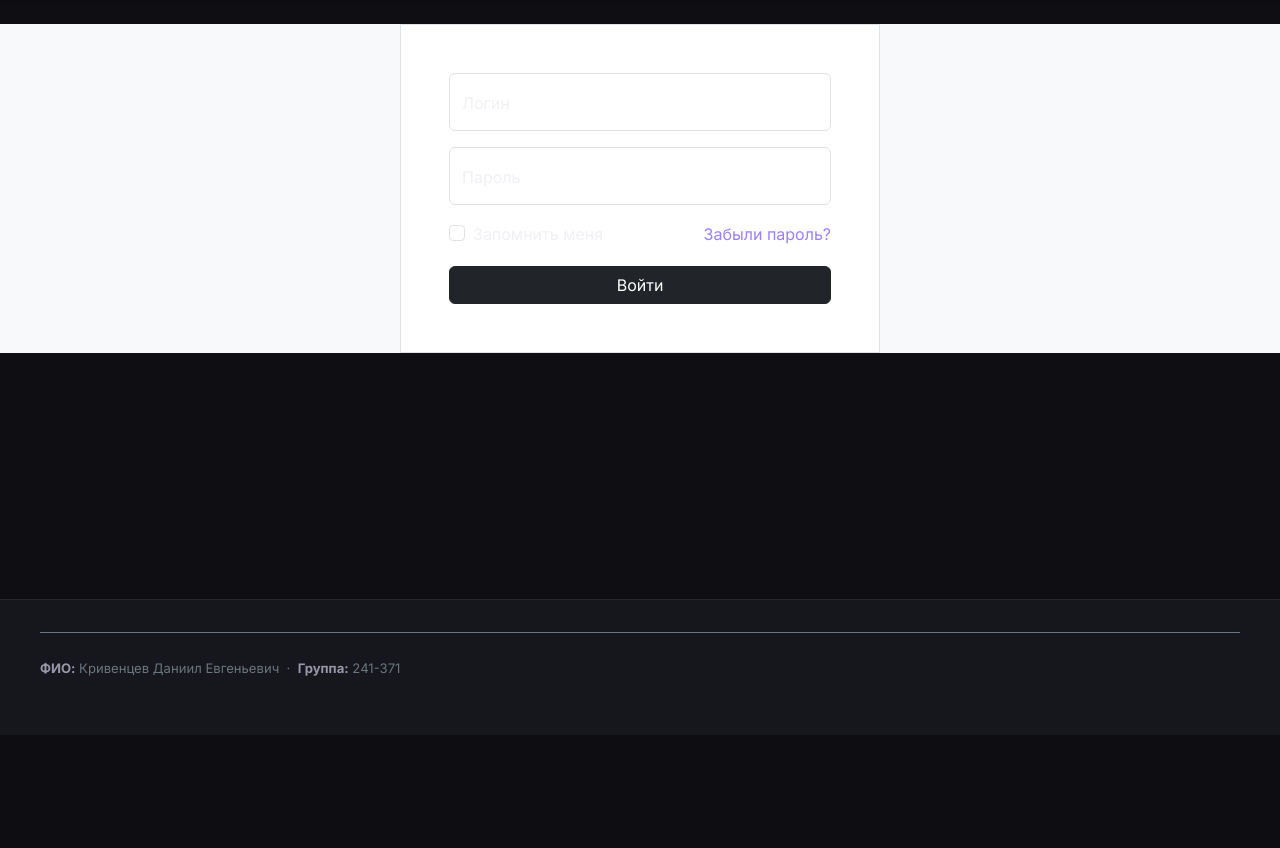
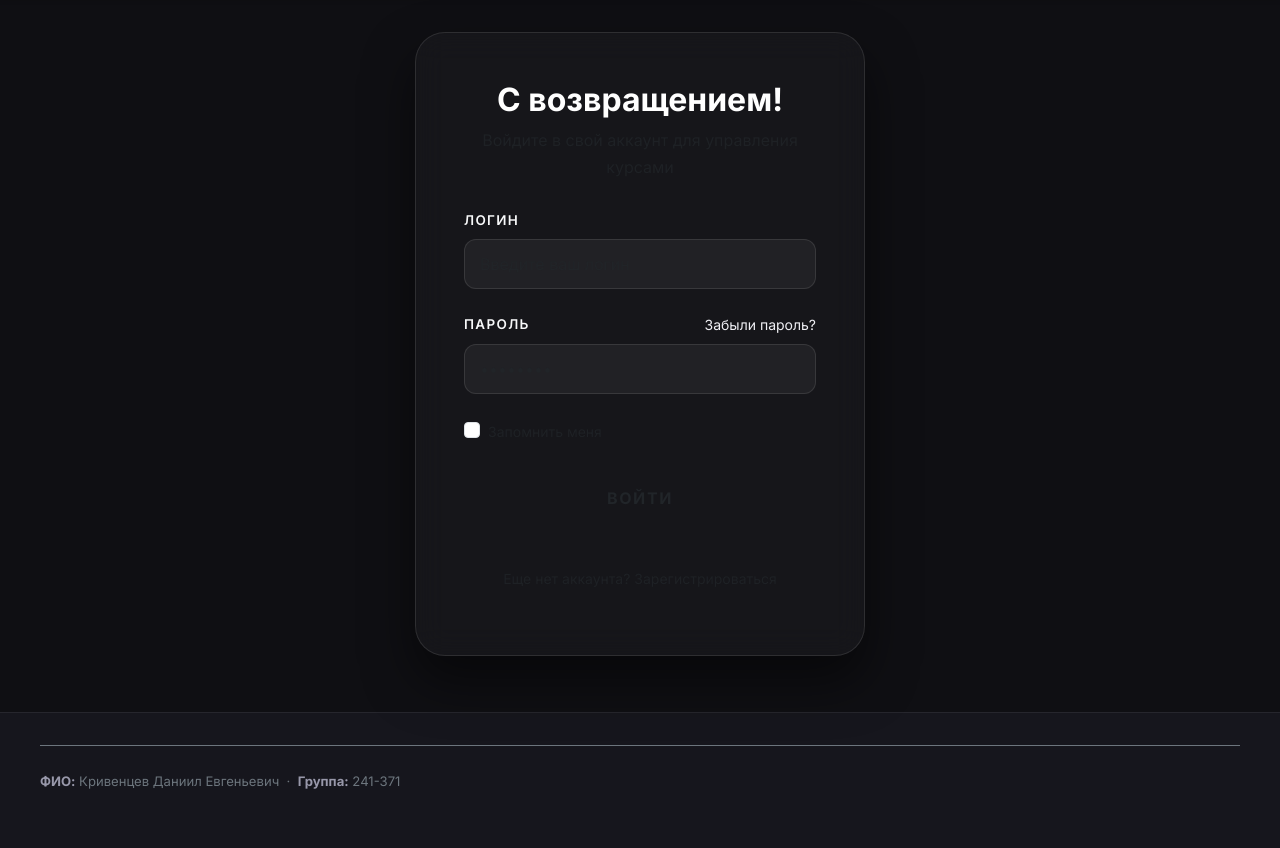
Before and after one commit to DaniilKrivencev/web_razrab_241-371, a Flask app: template labs/laba6/app/templates/auth/login.html in a window 1280 px wide. Shown: the part 65-913 px from the top of the page. Before the commit the page ends 741 px from the top, so only its background shows below. Run offline with Flask 3, Linux system fonts and the light colour scheme; the template is opened without the code that fills it, so the values that code supplies are empty; parts of the project's set-up code (start-up, migrations or seed data) failed here and were passed over.

Commit message:
Style: Premium dark theme for login page

```diff
--- a/labs/laba6/app/templates/auth/login.html
+++ b/labs/laba6/app/templates/auth/login.html
@@ -1,34 +1,79 @@
 {% extends 'base.html' %}
 
 {% block content %}
-<div class="d-flex h-100 bg-light">
-    <form class="container-fluid m-auto bg-white p-5 border round" method="POST" style="max-width: 30rem;">
-        <div class="form-floating mb-3">
-            <input autocomplete="off" type="text" class="form-control" name="login" id="login" placeholder="login"
-                value="{{ request.form.login }}" required>
-            <label for="login">Логин</label>
+<div class="container d-flex justify-content-center align-items-center" style="min-height: 80vh;">
+    <div class="auth-card p-5" style="max-width: 450px; width: 100%;">
+        <div class="text-center mb-4">
+            <h2 class="fw-bold text-white mb-2">С возвращением!</h2>
+            <p class="text-muted">Войдите в свой аккаунт для управления курсами</p>
         </div>
 
-        <div class="form-floating mb-3">
-            <input type="password" class="form-control" id="password" name="password" placeholder="Password">
-            <label for="password">Пароль</label>
-        </div>
+        <form method="POST">
+            <div class="mb-4">
+                <label for="login" class="form-label text-light small text-uppercase tracking-wider">Логин</label>
+                <input type="text" name="login" class="form-control premium-input" id="login" placeholder="Введите ваш логин" required>
+            </div>
 
-        <div class="row mb-3 justify-content-between">
-            <div class="col-auto">
-                <div class="form-check">
-                    <input class="form-check-input" type="checkbox" id="remember_me" name="remember_me">
-                    <label class="form-check-label" for="remember_me">
-                        Запомнить меня
-                    </label>
+            <div class="mb-4">
+                <div class="d-flex justify-content-between">
+                    <label for="password" class="form-label text-light small text-uppercase tracking-wider">Пароль</label>
+                    <a href="#" class="text-accent text-decoration-none small">Забыли пароль?</a>
                 </div>
+                <input type="password" name="password" class="form-control premium-input" id="password" placeholder="••••••••" required>
             </div>
-            <div class="col-auto">
-                <a href="#">Забыли пароль?</a>
+
+            <div class="mb-4 form-check">
+                <input type="checkbox" class="form-check-input" id="remember_me">
+                <label class="form-check-label text-muted small" for="remember_me">Запомнить меня</label>
             </div>
-        </div>
 
-        <button type="submit" class="btn btn-dark w-100">Войти</button>
-    </form>
+            <button type="submit" class="btn btn-accent w-100 py-3 fw-bold text-uppercase tracking-wider mb-3">Войти</button>
+
+            <div class="text-center mt-4">
+                <p class="text-muted small">Еще нет аккаунта? <a href="#" class="text-accent text-decoration-none">Зарегистрироваться</a></p>
+            </div>
+        </form>
+    </div>
 </div>
+
+<style>
+    .auth-card {
+        background: rgba(255, 255, 255, 0.03);
+        backdrop-filter: blur(15px);
+        -webkit-backdrop-filter: blur(15px);
+        border: 1px solid rgba(255, 255, 255, 0.1);
+        border-radius: 30px;
+        box-shadow: 0 25px 50px rgba(0, 0, 0, 0.5);
+    }
+
+    .premium-input {
+        background: rgba(255, 255, 255, 0.05) !important;
+        border: 1px solid rgba(255, 255, 255, 0.1) !important;
+        border-radius: 12px !important;
+        color: #fff !important;
+        padding: 12px 15px !important;
+        transition: 0.3s !important;
+    }
+
+    .premium-input:focus {
+        background: rgba(255, 255, 255, 0.08) !important;
+        border-color: var(--accent-color) !important;
+        box-shadow: 0 0 15px rgba(157, 129, 255, 0.2) !important;
+        outline: none;
+    }
+
+    .text-accent {
+        color: var(--accent-color);
+        transition: 0.3s;
+    }
+
+    .text-accent:hover {
+        color: #b39dff;
+        text-shadow: 0 0 10px rgba(157, 129, 255, 0.5);
+    }
+
+    .tracking-wider {
+        letter-spacing: 0.1em;
+    }
+</style>
 {% endblock %}
```
